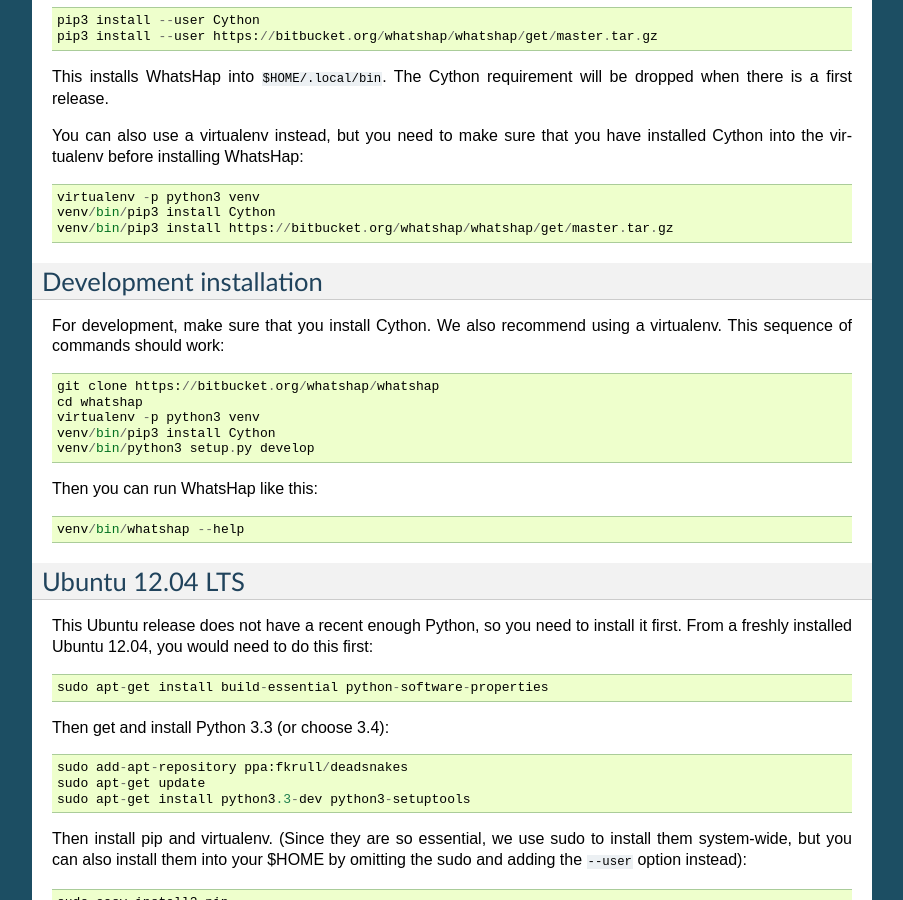
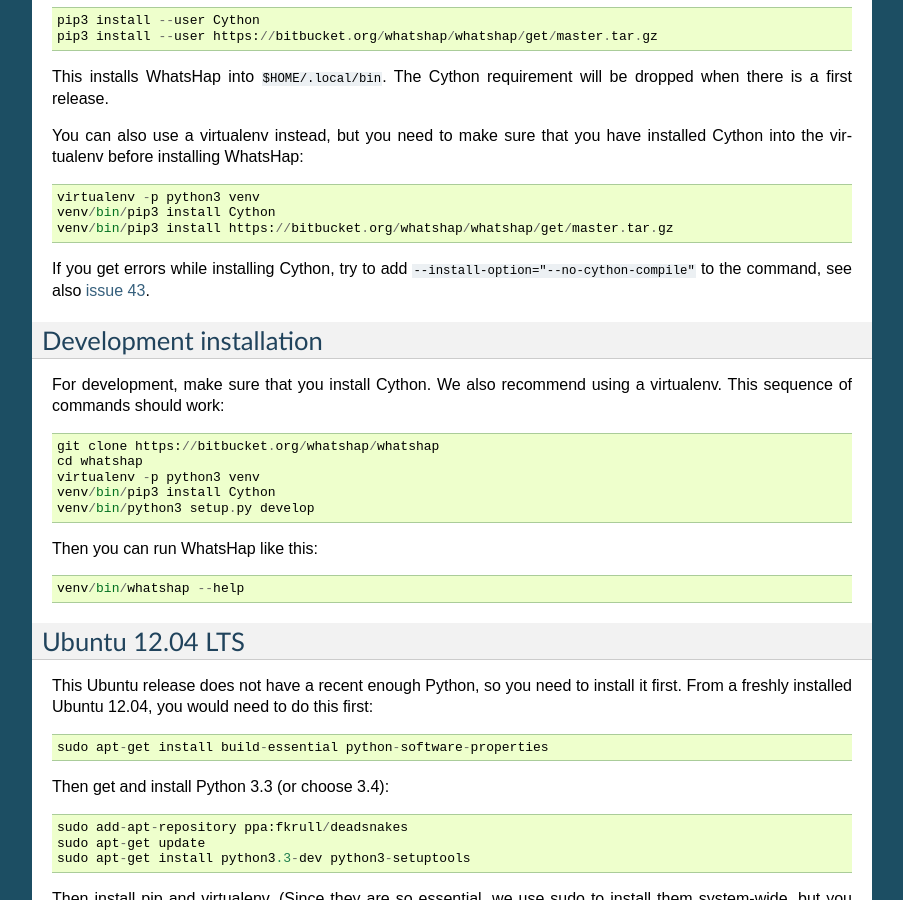
Before and after one commit to whatshap/whatshap, a Sphinx documentation site: the page built from doc/installation.rst, in a window 1280 px wide and 900 px high, scrolled down 572 px. Shown: the whole window, without its empty margins (198-1101 px from the left). Built offline with Sphinx 7.4.7, drawn with Linux system fonts in a browser that asks for light colours.

Commit message:
Document workaround for bug in Cython installation

```diff
--- a/doc/installation.rst
+++ b/doc/installation.rst
@@ -43,6 +43,10 @@
 	venv/bin/pip3 install Cython
 	venv/bin/pip3 install https://bitbucket.org/whatshap/whatshap/get/master.tar.gz
 
+If you get errors while installing Cython, try to add
+``--install-option="--no-cython-compile"`` to the command, see also
+`issue 43 <https://bitbucket.org/whatshap/whatshap/issue/43/>`_.
+
 
 Development installation
 ------------------------
```
